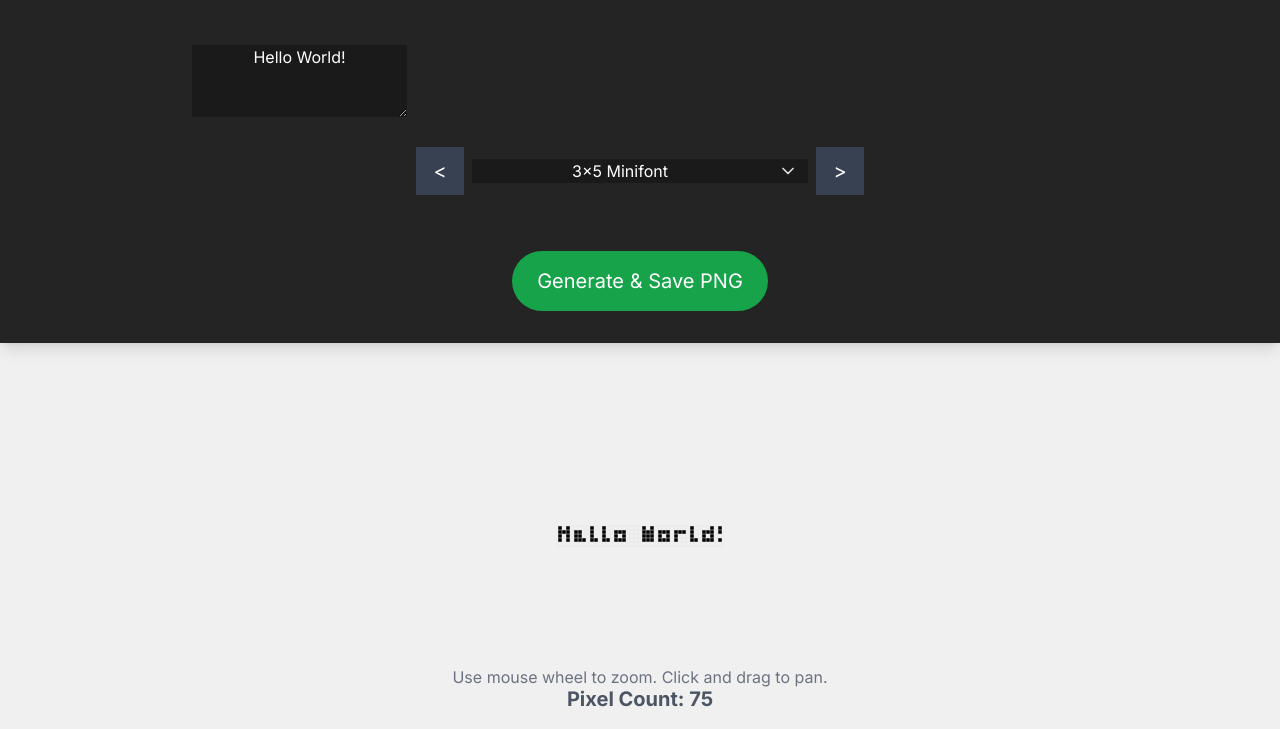
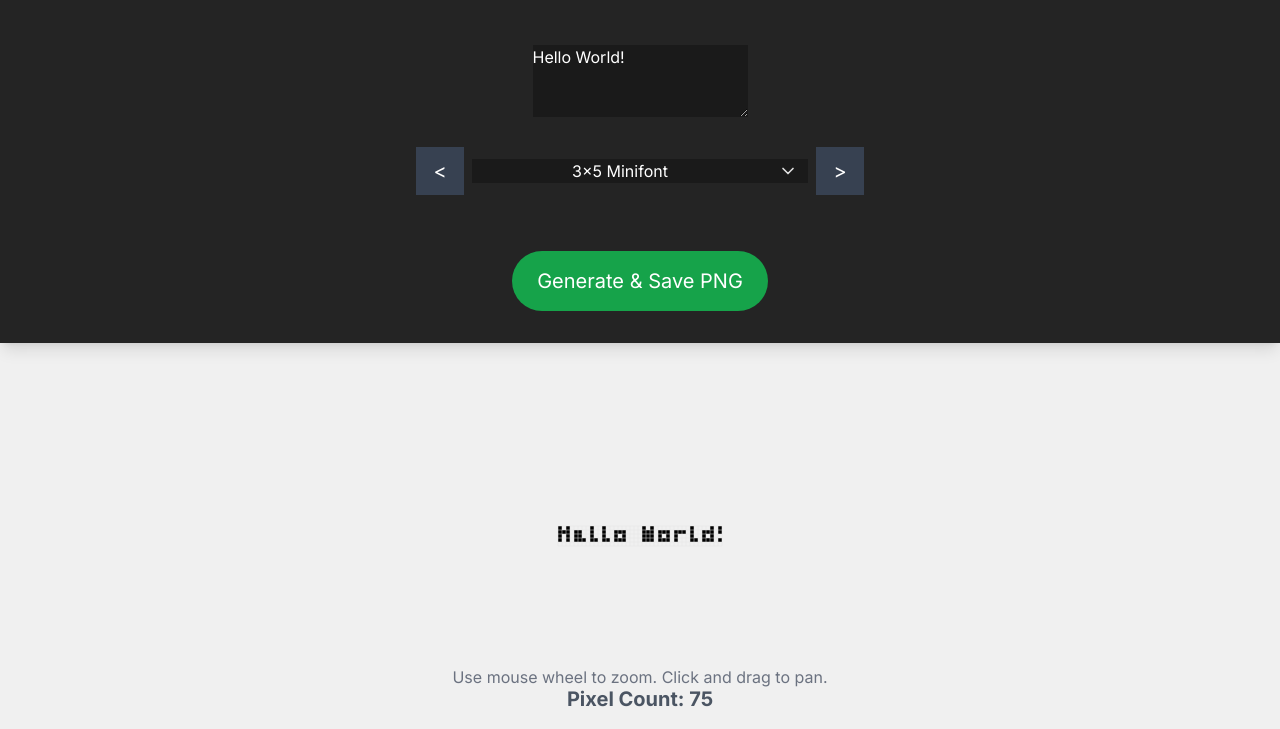
Before and after one commit to 42RK/pixel-font, a plain HTML site: page fontgenerator.html in a window 1280 px wide. Shown: the part 71-800 px from the top of the page. Drawn offline with nearby package versions, Linux system fonts and the light colour scheme; a web font is replaced by a local one.

Commit message:
centered the text input finally

```diff
--- a/fontgenerator.html
+++ b/fontgenerator.html
@@ -126,14 +126,14 @@
         </h1>
 
         <!-- Text Input -->
-        <div class="w-full">
+        <div class="w-full text-center max-w-2xl mx-auto">
           <label for="textInput" class="control-label sr-only"
             >Text Input:</label
           >
           <textarea
             id="textInput"
             rows="3"
-            class="control-input resize-y placeholder-gray-500 text-center mx-auto"
+            class="control-input resize-y placeholder-gray-500"
             placeholder="Enter your text here"
           ></textarea>
         </div>
@@ -358,7 +358,7 @@
         o: [0, 0, 0, 1, 1, 1, 1, 0, 1, 1, 1, 1, 0, 0, 0],
         O: [1, 1, 1, 1, 0, 1, 1, 0, 1, 1, 1, 1, 0, 0, 0],
         p: [0, 0, 0, 1, 1, 1, 1, 0, 1, 1, 1, 1, 1, 0, 0],
-        P: [1, 1, 1, 1, 1, 1, 1, 1, 1, 1, 0, 0, 0, 0, 0],
+        P: [1, 1, 1, 1, 1, 1, 1, 1, 0, 1, 0, 0, 0, 0, 0],
         q: [0, 0, 0, 1, 1, 1, 1, 0, 1, 1, 1, 1, 0, 0, 1],
         Q: [1, 1, 1, 1, 0, 1, 1, 1, 1, 0, 0, 1, 0, 0, 0],
         r: [0, 0, 0, 1, 1, 1, 1, 0, 0, 1, 0, 0, 0, 0, 0],
```
